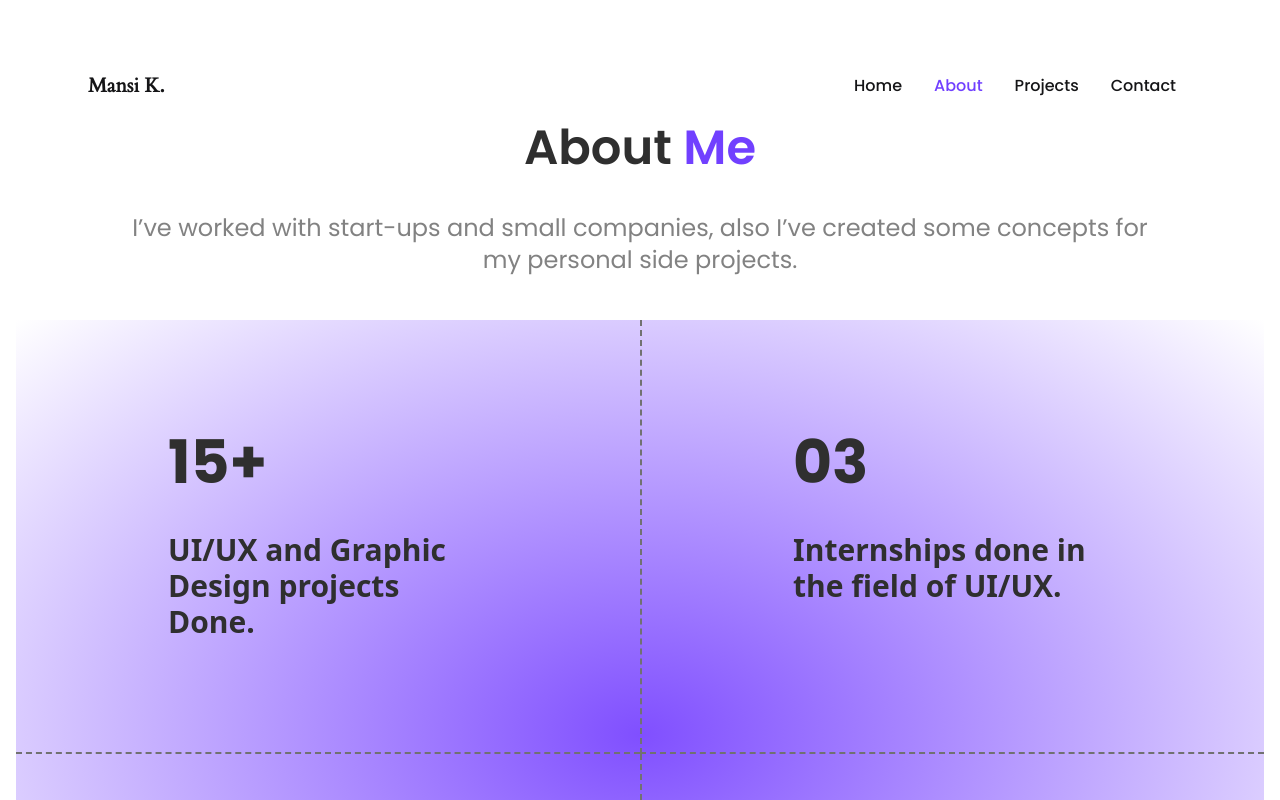
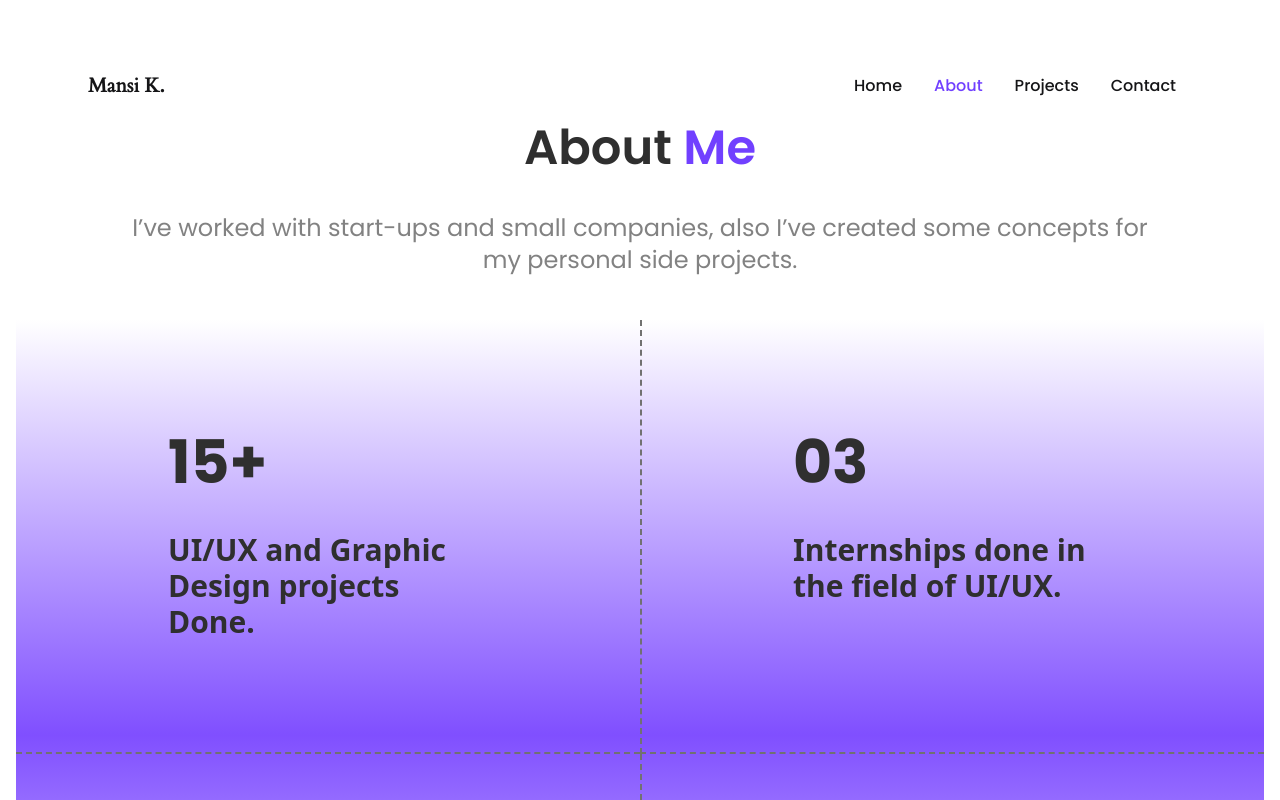
Before and after one commit to saifalfalah/mansi-kasar, a Next.js app: page /about in a window 1280 px wide. Shown: the top 800 px of the page. Built offline with nearby package versions, Linux system fonts and the light colour scheme.

Commit message:
Update ExperienceGrid.js

```diff
--- a/components/AboutView/ExperienceGrid.js
+++ b/components/AboutView/ExperienceGrid.js
@@ -1,6 +1,7 @@
 const ExperienceGrid = () => {
   return (
-    <div className=" bg-gradient-radial from-brandLight to-white">
+    // <div className=" bg-gradient-radial from-brandLight to-white">
+    <div className="opacity-100 bg-gradient-to-t from-white via-brandLight to-white">
       <div className="grid grid-cols-1 mx-auto md:grid-cols-2 text-heroH">
         <div className="border-b-2 border-dashed border-divider">
           <div className="flex flex-col mx-auto my-12 space-y-10 font-bold max-w-max lg:my-28">
```
